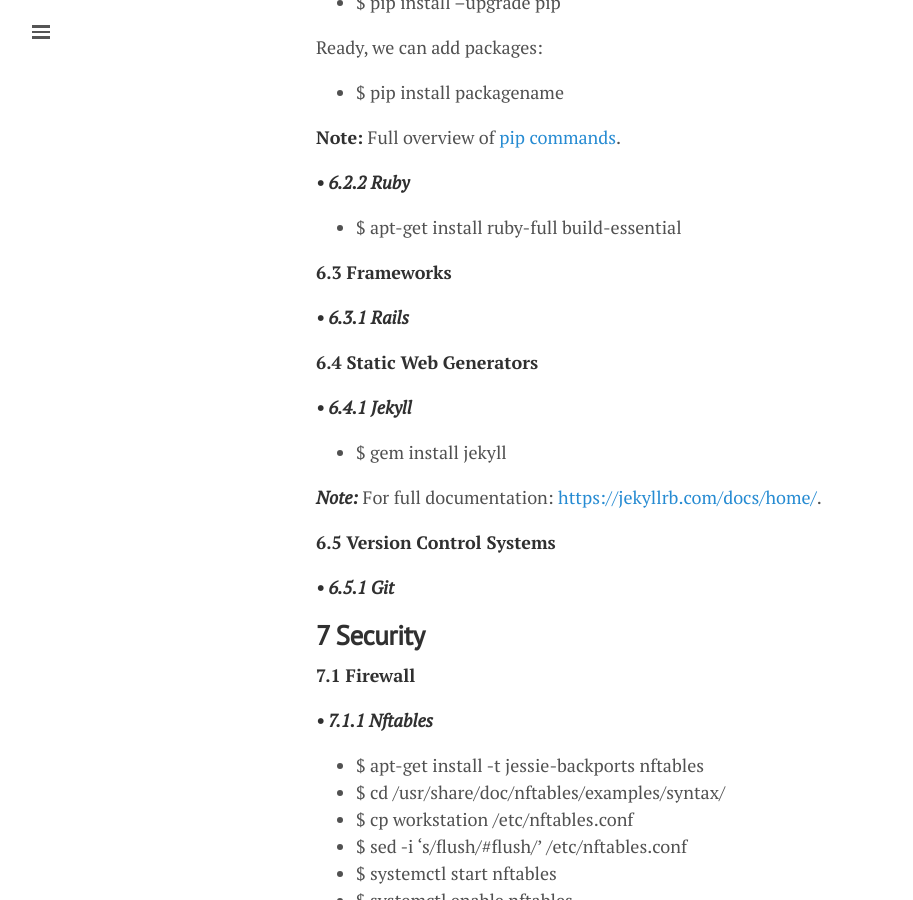
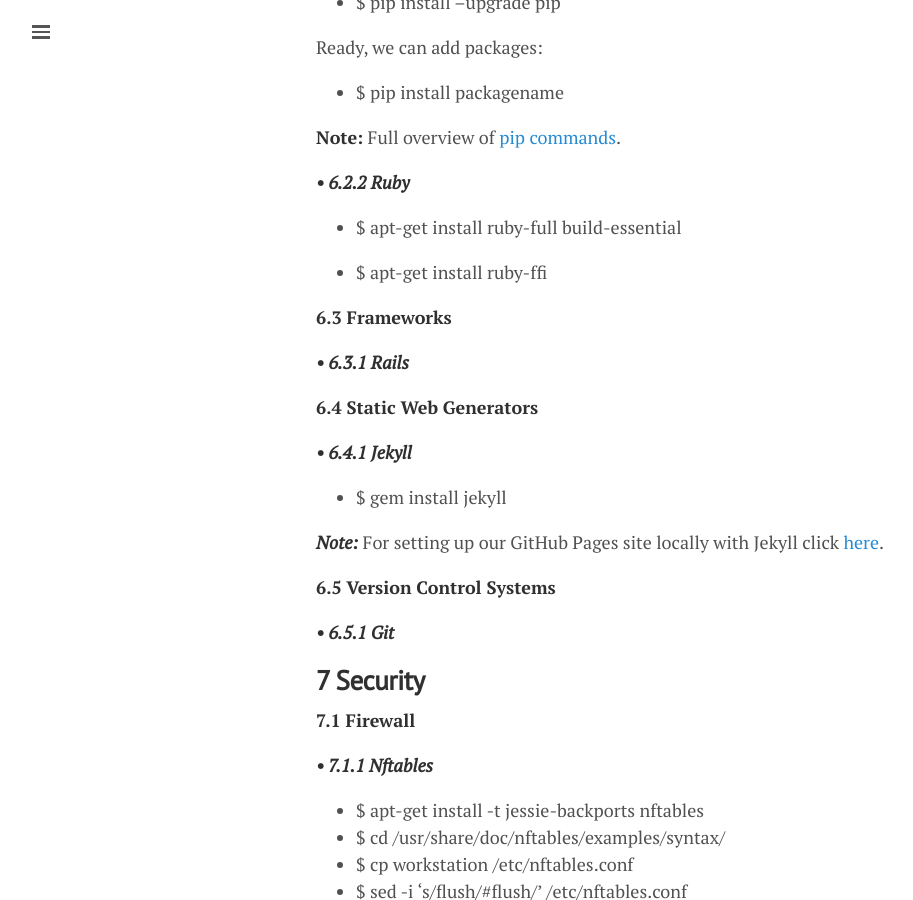
Before and after one commit to lgeurts/lgeurts.github.io, a Jekyll site: the page built from _posts/2017-07-11-bunsenlabs-linux-setup-notes-for dell-inspiron-6000.md, in a window 1280 px wide and 900 px high, scrolled down 9743 px. Shown: the whole window, without its empty margins (0-913 px from the left). Built offline with Jekyll 4.4.1, drawn with Linux system fonts in a browser that asks for light colours; nearby versions of some CDN libraries; comment, search, counter and statistics services are not loaded.

Commit message:
Update 2017-07-11-bunsenlabs-linux-setup-notes-for dell-inspiron-6000.md

```diff
--- a/_posts/2017-07-11-bunsenlabs-linux-setup-notes-for dell-inspiron-6000.md
+++ b/_posts/2017-07-11-bunsenlabs-linux-setup-notes-for dell-inspiron-6000.md
@@ -286,6 +286,8 @@
 
 - $ apt-get install ruby-full build-essential
 
+- $ apt-get install ruby-ffi
+
 **6.3 Frameworks**
 
 ***• 6.3.1 Rails***
@@ -296,7 +298,7 @@
 
 - $ gem install jekyll
 
-***Note:*** For full documentation: [https://jekyllrb.com/docs/home/]( https://jekyllrb.com/docs/home).
+***Note:*** For setting up our GitHub Pages site locally with Jekyll click [here](https://help.github.com/articles/setting-up-your-github-pages-site-locally-with-jekyll/).
 
 **6.5 Version Control Systems**
 
```
